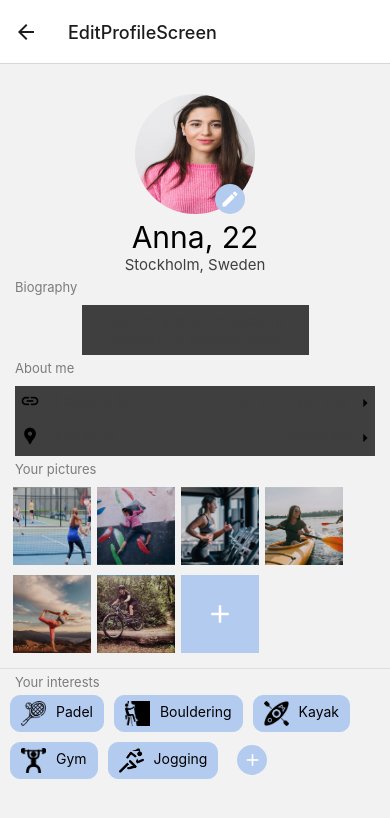
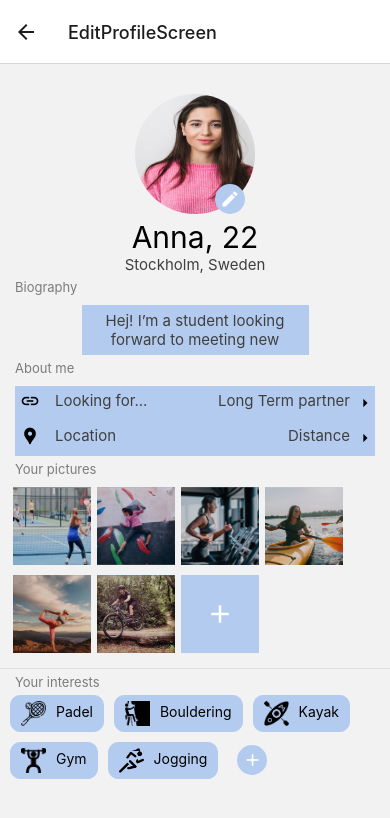
Before and after one commit to GGmorello/SportLink, a React Native app: screen /EditProfileScreen in a window 390 px wide. Shown: the top 818 px of the page. Built offline with nearby package versions, Linux system fonts and the light colour scheme.

Commit message:
small change of color

```diff
--- a/src/Components/Screens/ProfileScreen/EditScreenView.js
+++ b/src/Components/Screens/ProfileScreen/EditScreenView.js
@@ -28,11 +28,11 @@ export default function EditScreenView(props) {
                     <Text style={style.subtext}>Stockholm, Sweden</Text>
                 </View>
                 <Text style={style.subtitle}>Biography</Text>
-                <View style={[style.infoContainer, {backgroundColor: '#3f3f3f'}]}>
+                <View style={[style.infoContainer, {backgroundColor: '#b4cbf0'}]}>
                     <TextInput style={[style.subtext, {margin: 6}]} multiline onChangeText={onChangeText} value={text}></TextInput>
                 </View>
                 <Text style={style.subtitle}>About me</Text>
-                <View style={[style.infoContainer2, {backgroundColor: '#3f3f3f'}]}>
+                <View style={[style.infoContainer2, {backgroundColor: '#b4cbf0'}]}>
                     <View style={{flexDirection:'row', justifyContent: 'space-between', marginTop: 5, marginBottom: 5}}>
                         <View style={{flexDirection:'row'}}>
                             <MaterialIcons name="link" size={20} style={[style.icon, {marginLeft: 5}]}></MaterialIcons>
```
